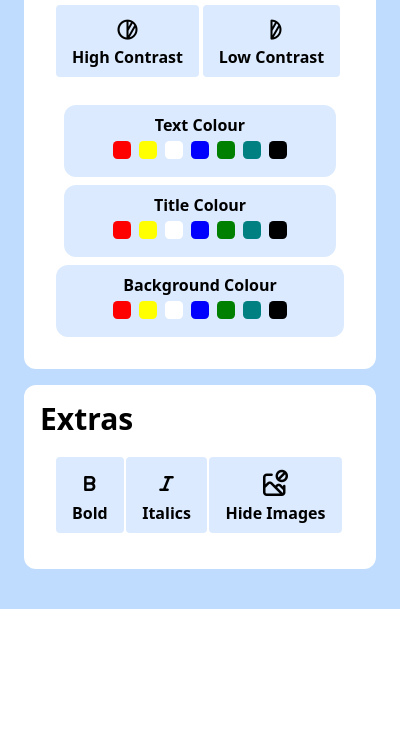
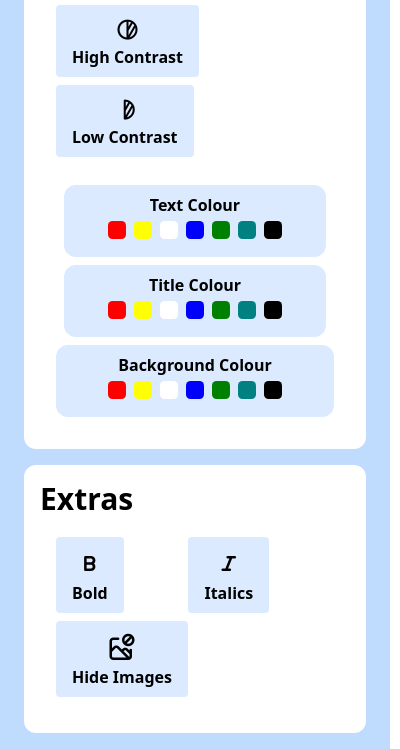
Before and after one commit to arnav0103/ingenuity, a browser extension: page popup.html in a window 400 px wide. Shown: the part 479-1228 px from the top of the page. Before the commit the page ends 1088 px from the top, so only its background shows below. Drawn offline with nearby package versions, Linux system fonts and the light colour scheme.

Commit message:
final commit

```diff
--- a/style.css
+++ b/style.css
@@ -1,5 +1,5 @@
 html,body{
-    width:400px;
+    width:390px;
 }
 .func-btn{
     background-color: #DBEAFE;
```
